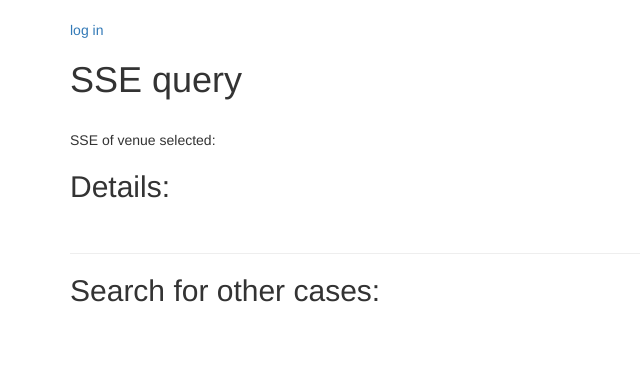
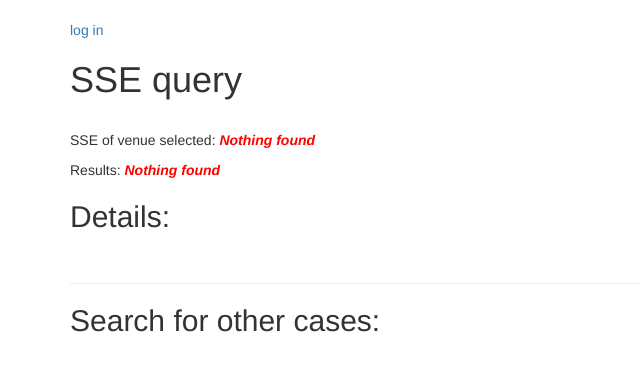
Before and after one commit to Felix-Ku/COMP3297-SSEFinder, a Django app: page /CovidDataPortal/SSE_Finder/SSE_query/ in a window 1280 px wide. Shown: the part 52-423 px from the top of the page, without its empty margins (0-640 px from the left). Run offline with Django 3.2, Linux system fonts and the light colour scheme; parts of the project's set-up code (start-up, migrations or seed data) failed here and were passed over; some libraries are stand-ins or nearby versions.

Commit message:
SSE model

```diff
--- a/CovidDataPortal/views.py
+++ b/CovidDataPortal/views.py
@@ -367,7 +367,7 @@ def SSE_query(request):
     cases_all = case_records.objects.all()
     events = attendances.objects.all()
 
-    Selected=""
+    Selected="Nothing found"
     data=[]
 
     case = "ABC"
@@ -405,19 +405,25 @@ def SSE_query(request):
                         classification_list.append("Possible infected")
                     break
 
+        print("====4====")
+        print(classification_list)
+
         try:
             df_final = pd.DataFrame(list(zip(case_list, event_date_list,classification_list)),columns=['Case_Involved', 'Event_details', 'Classification_of_case'])
-            print("====4====")
+            print("====5====")
             print(df_final)
             json_records = df_final.reset_index().to_json(orient='records')
             data = []
             data = json.loads(json_records)
-
         except:
             print("error")
 
+    if data==[]:
+        result="Nothing found"
+    else:
+        result = "Something found"
 
-    return render(request, 'SSE_query.html', {'Selected': Selected , 'd': data})
+    return render(request, 'SSE_query.html', {'Selected': Selected , 'd': data, 'result': result})
 
 def index(request):
     context = {
--- a/templates/SSE_query.html
+++ b/templates/SSE_query.html
@@ -7,6 +7,10 @@
 
     <p>
       SSE of venue selected: <strong><em><span style="color:red;">{{ Selected }}</span></em></strong>
+    </p>
+
+       <p>
+      Results: <strong><em><span style="color:red;">{{ result }}</span></em></strong>
     </p>
 
     <h2>Details: </h2>
```
